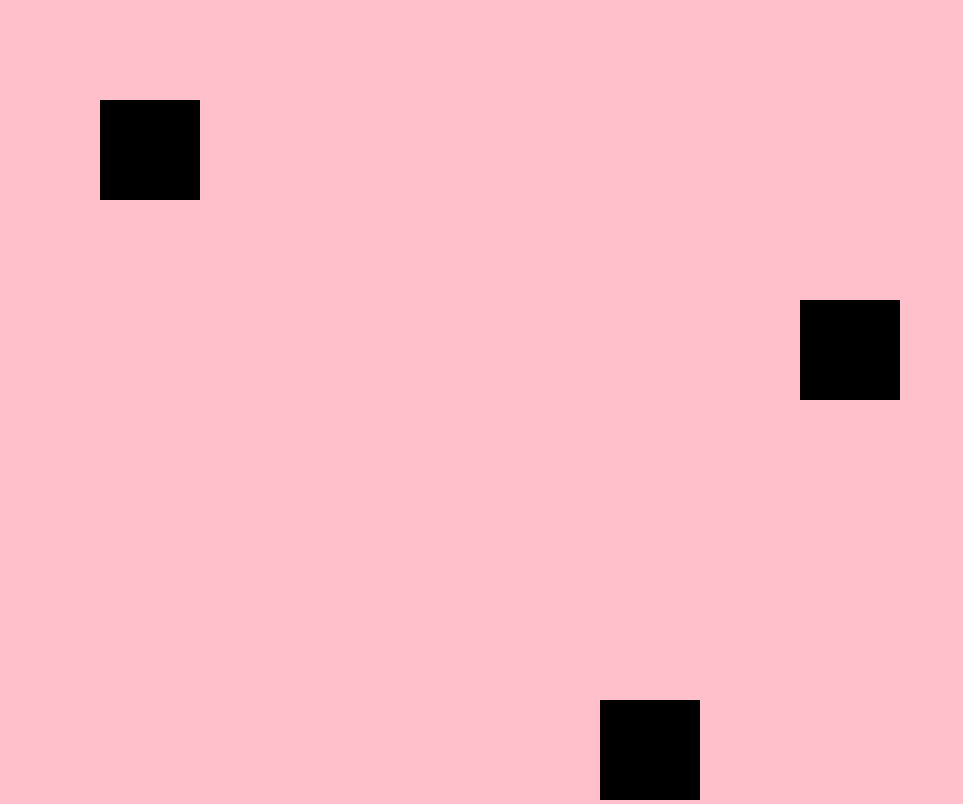
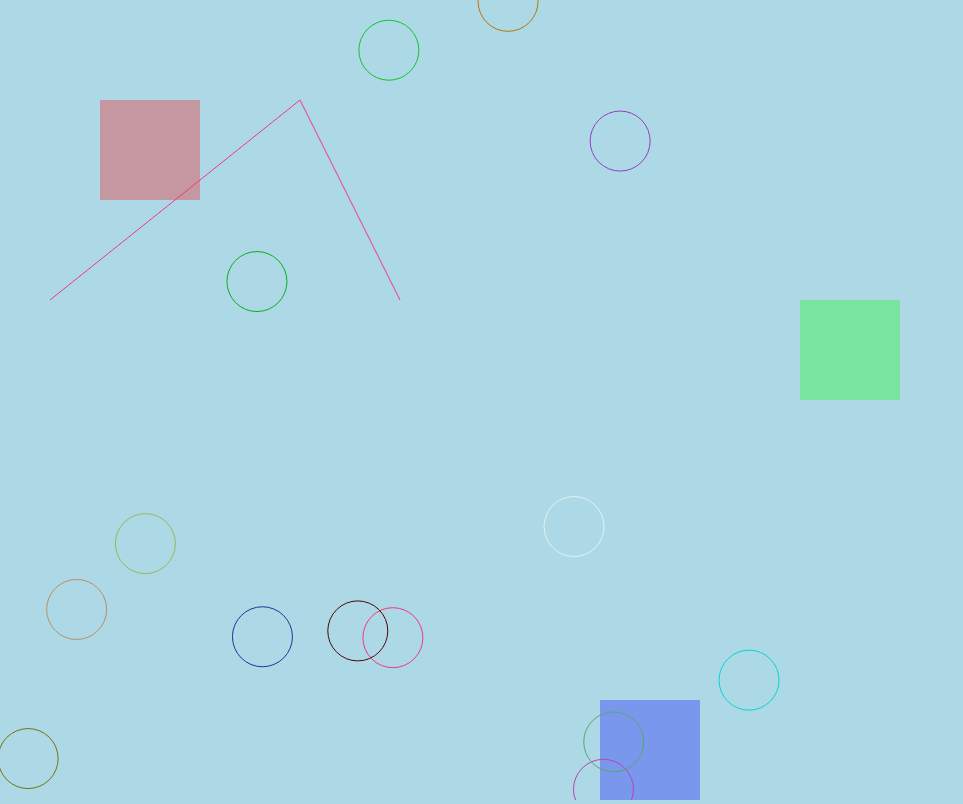
Before and after one commit to nuricodes/html5-JS, a plain HTML site: page index.html in a window 1280 px wide. Shown: the whole page, without its empty margins (0-963 px from the left). Drawn offline with Linux system fonts and the light colour scheme.

Commit message:
circle shapes showing in random parts of screen with random colors

```diff
--- a/canvas.js
+++ b/canvas.js
@@ -5,7 +5,53 @@ canvas.height = window.innerHeight;
 
 // c is context or the drawer/pencil/what we use to create
 var c = canvas.getContext('2d')
+
+// to change color of shape
+c.fillStyle = 'rgba(255, 0, 0, 0.3)'
 // first 2 x/y where on screen 2nd 2 size
 c.fillRect(100, 100, 100, 100)
+c.fillStyle = 'rgba(0, 255, 0, 0.3)'
 c.fillRect(800, 300, 100, 100)
+c.fillStyle = 'rgba(0, 0, 255, 0.3)'
 c.fillRect(600, 700, 100, 100)
+
+/////////////
+// Line
+/////////////
+// start a path do connect to anything proceeding it
+c.beginPath();
+//where we want the line to start using x,y axis
+c.moveTo(50, 300)
+// where we want line to go
+c.lineTo(300, 100);
+c.lineTo(400, 300);
+// how to add color to lines
+c.strokeStyle = "#f83483";
+//for line to show stroke method needed
+c.stroke();
+
+/////////////
+// Arc
+/////////////
+// // for just 1 circle
+// c.beginPath()
+// c.arc(500, 300, 30, 0, Math.PI * 2, false);
+// c.strokeStyle = "red"
+// c.stroke();
+
+// for a few
+for (let i = 0; i < 20; i++) {
+    // to randomly place circles
+    var x = Math.random() * window.innerHeight;
+    var y = Math.random() * window.innerWidth;
+    // randomize colors
+    var r = Math.random() * 255;
+    var g = Math.random() * 255;
+    var b = Math.random() * 255;
+
+    c.beginPath()
+    c.arc(x, y, 30, 0, Math.PI * 2, false);
+    c.strokeStyle = `rgba(${r}, ${g}, ${b})`
+    c.stroke();
+
+}
--- a/index.html
+++ b/index.html
@@ -8,7 +8,7 @@
     <style type="text/css">
         body {
             margin: 0;
-            background: pink;
+            background: lightblue;
         }
     </style>
     <script src="canvas.js" defer></script>
```
